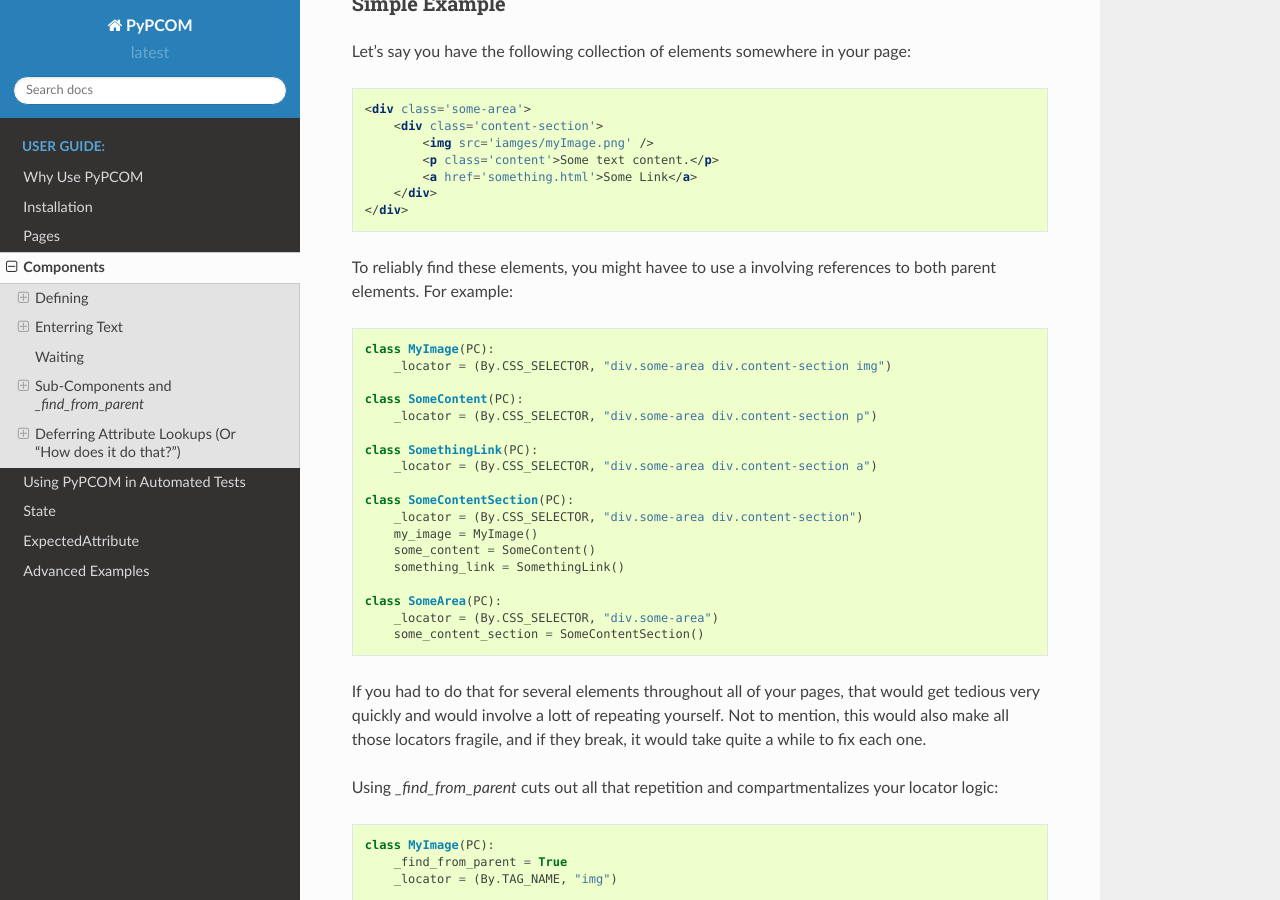
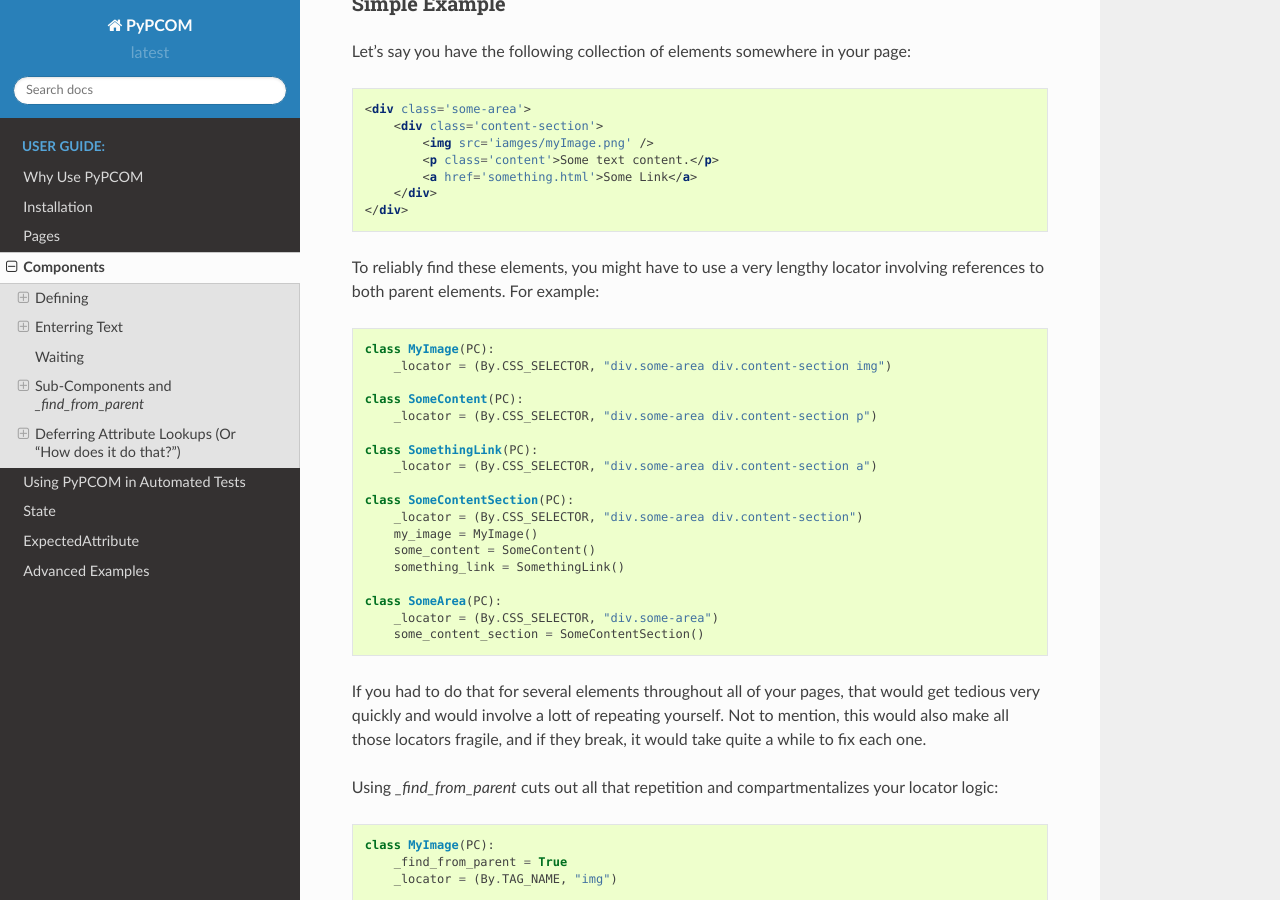
Before and after one commit to SalmonMode/PyPCOM, a Sphinx documentation site: the page built from doc/components.rst, in a window 1280 px wide and 900 px high, scrolled down 3867 px. Built offline with Sphinx 7.4.7 and the Read the Docs theme 2.0.0, drawn with Linux system fonts in a browser that asks for light colours.

Commit message:
fixed typo and sentence

```diff
--- a/doc/components.rst
+++ b/doc/components.rst
@@ -200,8 +200,8 @@ Let's say you have the following collection of elements somewhere in your page:
         </div>
     </div>
 
-To reliably find these elements, you might havee to use a involving references
-to both parent elements. For example::
+To reliably find these elements, you might have to use a very lengthy locator
+involving references to both parent elements. For example::
 
     class MyImage(PC):
         _locator = (By.CSS_SELECTOR, "div.some-area div.content-section img")
```
